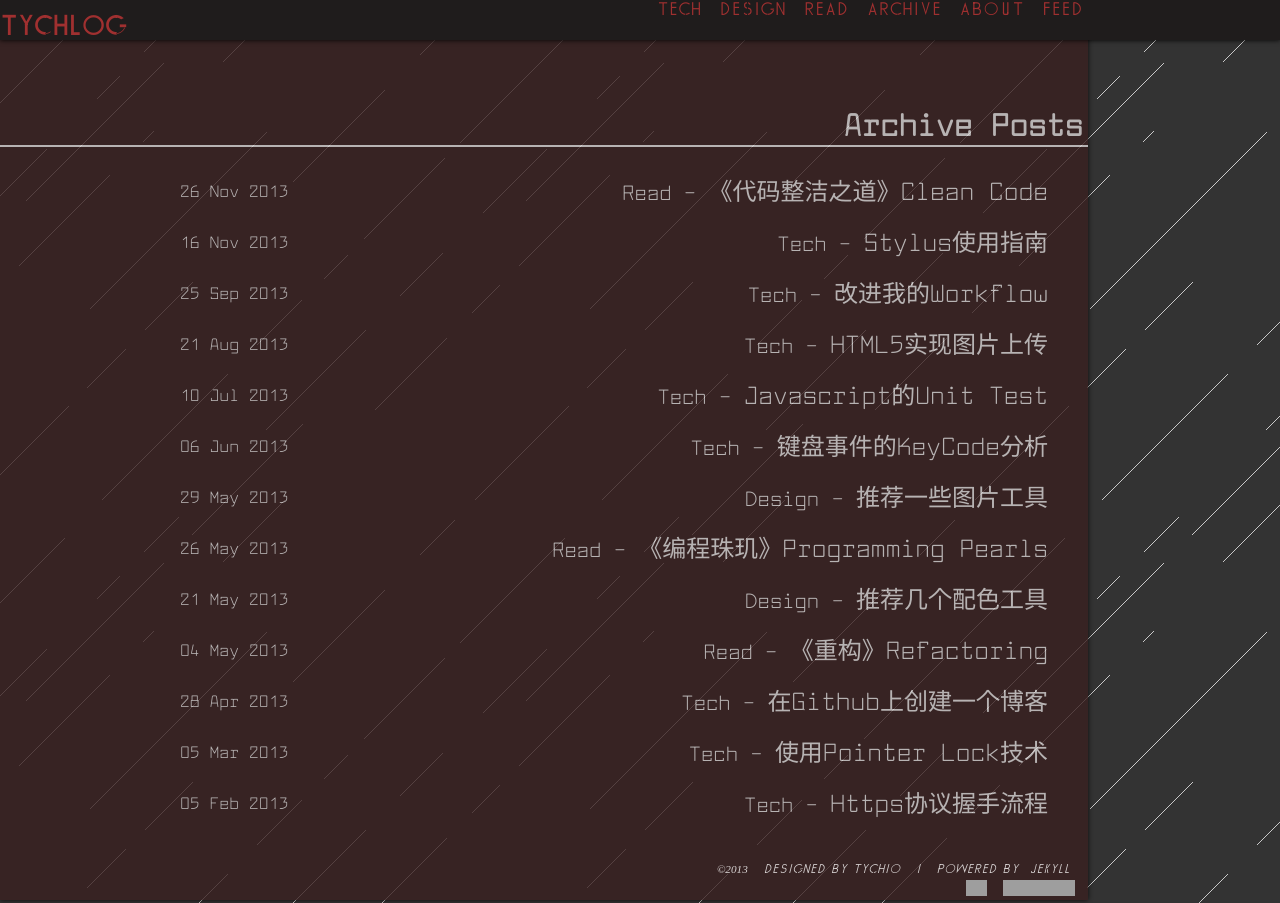
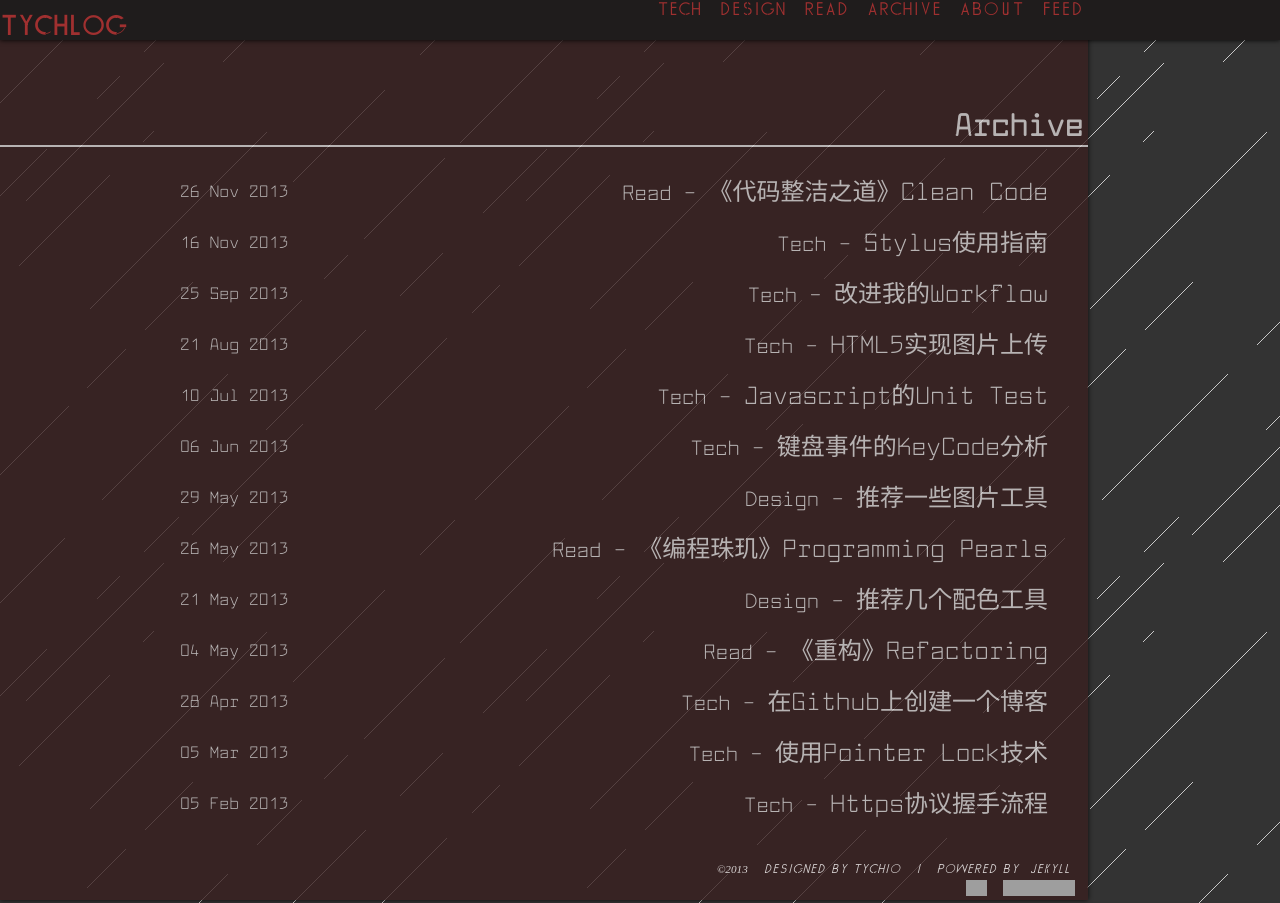
Before and after one commit to tychio/old_blog, a Jekyll site: the page built from archive.html, in a window 1280 px wide. Built offline with Jekyll 4.4.1, drawn with Linux system fonts in a browser that asks for light colours; Markdown is read by kramdown in place of the engine named in the settings; grey boxes are pictures that could not be loaded.

```diff
--- a/about.html
+++ b/about.html
@@ -1,6 +1,6 @@
 ---
 layout: page
-title: About Me - Tychlog
+title: About Me
 ---
 <dd>
     <article>
--- a/archive.html
+++ b/archive.html
@@ -4,7 +4,7 @@ title: Archive - Tychlog
 ---
 
 <dl>
-    <dt>Archive Posts</dt>
+    <dt>Archive</dt>
     <dd>
     {% for post in site.posts %}
         <a href="{{ post.url }}">
```
